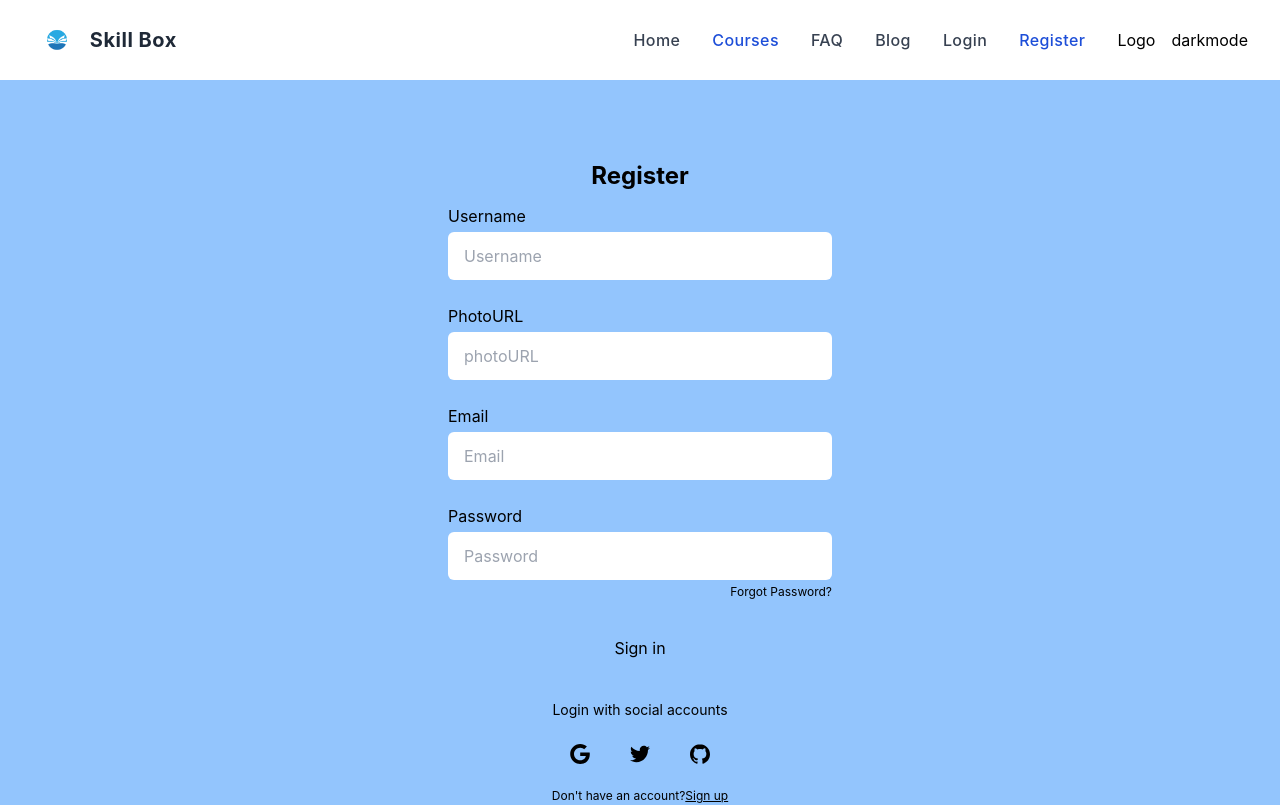
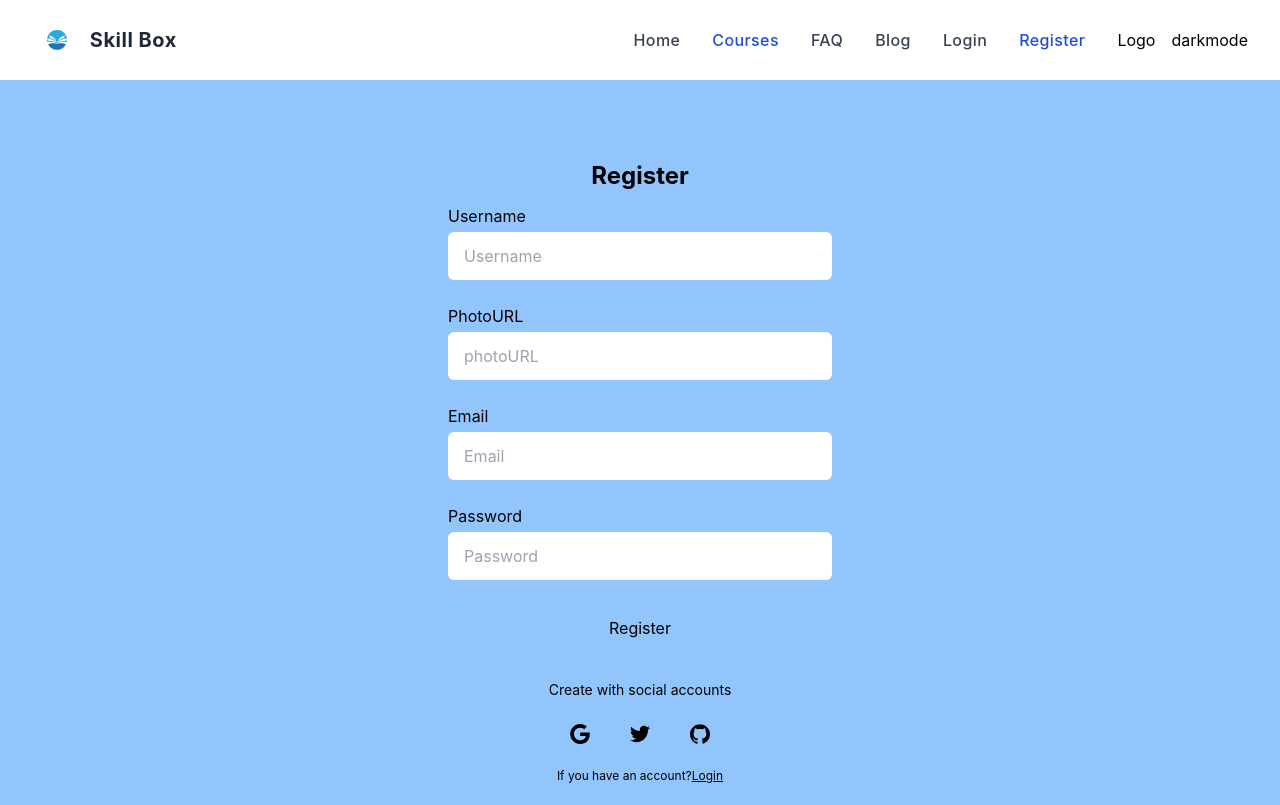
Before and after one commit to rubelrana123/skill-box-client, a React (Create React App) app: page /register in a window 1280 px wide. Shown: the top 805 px of the page. Built offline with nearby package versions, Linux system fonts and the light colour scheme.

Commit message:
firebase auth , Register , Email verify Added

```diff
--- a/src/Firebase/firebase.confiq.js
+++ b/src/Firebase/firebase.confiq.js
@@ -0,0 +1,18 @@
+// Import the functions you need from the SDKs you need
+import { initializeApp } from "firebase/app";
+// TODO: Add SDKs for Firebase products that you want to use
+// https://firebase.google.com/docs/web/setup#available-libraries
+
+// Your web app's Firebase configuration
+const firebaseConfig = {
+  apiKey: "AIzaSyBdxtRSBYcPwmkpv_Wf8RrqiFMiO1-gg5c",
+  authDomain: "skill-boxx.firebaseapp.com",
+  projectId: "skill-boxx",
+  storageBucket: "skill-boxx.appspot.com",
+  messagingSenderId: "1086373945315",
+  appId: "1:1086373945315:web:c3d221455a0ef997f60ad6"
+};
+
+// Initialize Firebase
+const app = initializeApp(firebaseConfig);
+export default app;
--- a/src/Pages/Login.js
+++ b/src/Pages/Login.js
@@ -1,7 +1,10 @@
-import React from 'react';
+import React, { useContext } from 'react';
 import { Link } from 'react-router-dom';
+import { AuthContext } from '../contexts/UserContext';
 
 const Login = () => {
+  const {user} = useContext(AuthContext);
+  console.log(user);
 
 const handleForm = (e) => {
  e.preventDefault();
--- a/src/Pages/Register.js
+++ b/src/Pages/Register.js
@@ -1,13 +1,52 @@
-import React from 'react';
+import React, { useContext, useState } from 'react';
+import toast, { Toaster } from 'react-hot-toast';
 import { Link } from 'react-router-dom';
+import { AuthContext } from '../contexts/UserContext';
 
 const Register = () => {
+  const [error,setError] = useState('');
+  const {createUser, verifyEmail} = useContext(AuthContext);
+const handleForm = (e) => {
+ e.preventDefault();
+ const form = e.target;
+ const name = form.username.value;
+ const email = form.email.value;
+ const password = form.password.value;
+ const photoURL = form.photoURL.value;
+ console.log(email, password, name);
+
+ createUser(email, password).then((userCredential) => {
+    // Signed in
+    const user = userCredential.user;
+    console.log(user);
+    toast.success('Register SuccessFully',{autoClose : 200});
+    handleVerify();
+    setError('');
+    // ...
+  })
+  .catch((error) => {
+    const errorCode = error.code;
+    const errorMessage = error.message;
+    setError(errorMessage)
+
+    // ..
+  });
+
+}
+
+
+const handleVerify = () =>{
+  return verifyEmail().then(()=> {
+    Toaster.warning("Email Verification Send" , {autoClose : 200})
+  })
+}
+
   return (
     <div>
         <div className='p-12 bg-blue-300'>
       <div className="w-full mx-auto max-w-md p-8 space-y-3 rounded-xl dark:bg-gray-900 dark:text-gray-100">
 	<h1 className="text-2xl font-bold text-center">Register</h1>
-	<form   className="space-y-6 ng-untouched ng-pristine ng-valid">
+	<form  onSubmit={handleForm} className="space-y-6 ng-untouched ng-pristine ng-valid">
 		<div className="space-y-1 text-start">
 			<label htmlFor="username" className="block dark:text-black-400">Username</label>
 			<input type="text" name="username" id="username" placeholder="Username" className=" text-black w-full px-4 py-3 rounded-md " />
@@ -23,15 +62,16 @@ const Register = () => {
 		<div className="space-y-1 text-start">
 			<label htmlFor="password" className="block dark:text-white">Password</label>
 			<input type="password" name="password" id="password" placeholder="Password" className="w-full px-4 py-3 rounded-md text-black" />
-			<div className="flex justify-end text-xs dark:text-gray-400">
-				<Link to="/">Forgot Password?</Link>
-			</div>
+
 		</div>
-		<button className="block w-full p-3 text-center rounded-sm dark:text-gray-900 dark:bg-violet-400">Sign in</button>
+    <div>
+      <p className='text-start text-rose-400'>{error}</p>
+    </div>
+		<button className="block w-full p-3 text-center rounded-sm dark:text-gray-900 dark:bg-violet-400">Register</button>
 	</form>
 	<div className="flex items-center pt-4 space-x-1">
 		<div className="flex-1 h-px sm:w-16 dark:bg-gray-700"></div>
-		<p className="px-3 text-sm dark:text-gray-400">Login with social accounts</p>
+		<p className="px-3 text-sm dark:text-gray-400">Create with social accounts</p>
 		<div className="flex-1 h-px sm:w-16 dark:bg-gray-700"></div>
 	</div>
 	<div className="flex justify-center space-x-4">
@@ -51,8 +91,8 @@ const Register = () => {
 			</svg>
 		</button>
 	</div>
-	<p className="text-xs text-center sm:px-6 dark:text-gray-400">Don't have an account?
-		<Link to="/" className="underline dark:text-gray-100">Sign up</Link>
+	<p className="text-xs text-center sm:px-6 dark:text-gray-400">If you have an account?
+		<Link to="/login" className="underline dark:text-gray-100">Login</Link>
 	</p>
 </div>
     </div>
--- /dev/null
+++ b/src/contexts/UserContext.js
@@ -0,0 +1,25 @@
+import React, { createContext } from 'react';
+ import {createUserWithEmailAndPassword, getAuth, sendEmailVerification} from 'firebase/auth'
+import app from '../Firebase/firebase.confiq';
+const auth = getAuth(app);
+export const  AuthContext = createContext();
+const UserContext = ({children}) => {
+  const user = {displayName : "Rubel Rana"};
+  const createUser = (email, password) =>{
+    return createUserWithEmailAndPassword(auth, email, password)
+  };
+  const verifyEmail = () =>{
+    return sendEmailVerification(auth.currentUser);
+  }
+  const AuthInfo = {user, createUser, verifyEmail}
+  return (
+    <div>
+      <AuthContext.Provider value = {AuthInfo}>
+      {children}
+      </AuthContext.Provider>
+
+    </div>
+  );
+};
+
+export default UserContext;
--- a/src/index.js
+++ b/src/index.js
@@ -3,11 +3,19 @@ import ReactDOM from 'react-dom/client';
 import './index.css';
 import App from './App';
 import reportWebVitals from './reportWebVitals';
+import UserContext from './contexts/UserContext';
+import { Toaster } from 'react-hot-toast';
 
 const root = ReactDOM.createRoot(document.getElementById('root'));
 root.render(
   <React.StrictMode>
+    <UserContext>
+  <Toaster
+  position="top-right"
+  reverseOrder={false}
+/>
     <App />
+    </UserContext>
   </React.StrictMode>
 );
 
```
